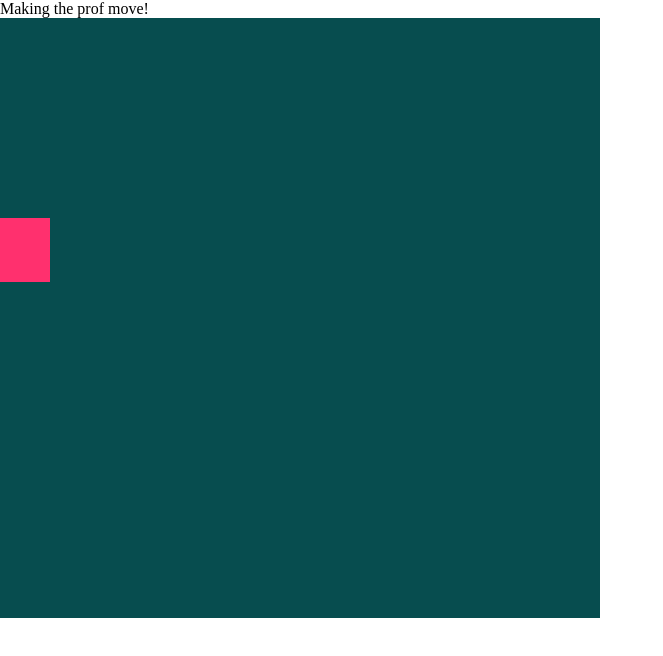
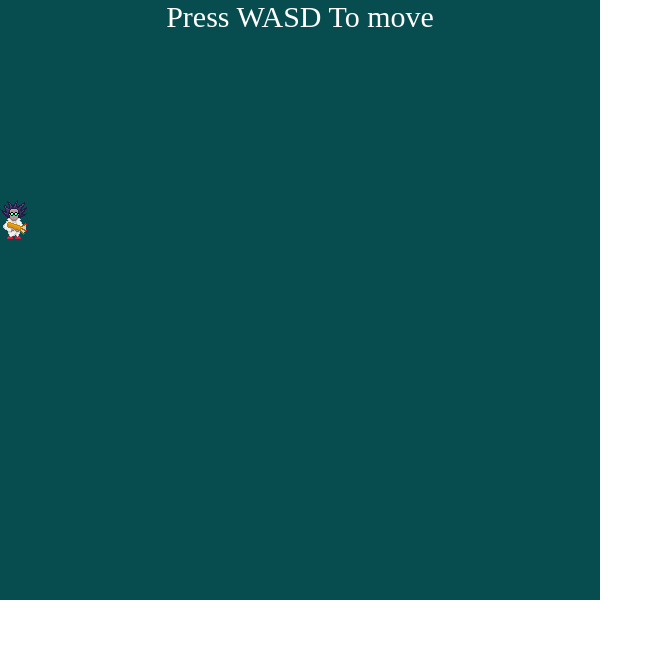
Before and after one commit to NiekRottier/Project-Pigeon, a plain HTML site: page w2/docs/index.html in a window 1280 px wide. Shown: the whole page, without its empty margins (0-663 px from the left). Drawn offline with Linux system fonts and the light colour scheme.

Commit message:
added tutorial
	modified:   w2/dev/game.ts
	modified:   w2/dev/prof.ts
	new file:   w2/dev/tutorial.ts
	modified:   w2/docs/css/style.css
	new file:   w2/docs/img/profWalkSprite.png
	modified:   w2/docs/index.html
	modified:   w2/docs/js/main.js
	modified:   w2/docs/js/main.js.map

```diff
--- a/w2/dev/prof.ts
+++ b/w2/dev/prof.ts
@@ -56,12 +56,10 @@ class Professor {
 
             case this.leftkey:
                 this.leftSpeed = 3
-                console.log(this.leftSpeed)
                 break
 
             case this.rightkey:
                 this.rightSpeed = 3
-                console.log(this.rightSpeed)
                 break
         }
     }
--- a/w2/docs/css/style.css
+++ b/w2/docs/css/style.css
@@ -5,25 +5,55 @@ body{
     padding: 0px;
 }
 game *{
-    position: absolute;
+    position: fixed;
     display: block;
     margin: 0px;
     padding: 0px;
     box-sizing: border-box;
     background-repeat: no-repeat;
+    width: 600px; height: 600px;
 }
+
+/* Player animation */
 professor{
+    position: absolute;
+    height: 50px;
+    width: 27px;
+
+    transform: scale(0.5);
+
+    background-image: url(../img/profWalkSprite.png);
+    animation: profWalk 500ms steps(3) infinite;
+}
+
+@keyframes profWalk {
+    from {
+        background-position: 0 0;
+    }
+    to {
+        background-position: -81px 0;
+    }
+}
+
+/*professor{
     background-image: url(../img/prof1.png);
     width: 50px;
     height: 64px;
     cursor: pointer
 }
+*/
 background{
     background-image: url(../img/background.png);
     width: 600px;
     height: 600px;
     background-repeat: no-repeat;
-    margin: none;
-    padding: none;
+    margin: 0px;
+    padding: 0px;
 
 }
+
+tutorial{
+    color: white;
+    text-align: center;
+    font-size: 30px;
+}
--- a/w2/docs/index.html
+++ b/w2/docs/index.html
@@ -3,7 +3,7 @@
 <head>
     <meta charset="UTF-8">
     <meta name="viewport" content="width=device-width, initial-scale=1.0">
-    <link rel="stylesheet" type="text/css" href="css/style.css"
+    <link rel="stylesheet" type="text/css" href="css/style.css">
     <title>Making the prof move!</title>
 </head>
 <body>
--- a/w2/docs/js/main.js
+++ b/w2/docs/js/main.js
@@ -1,7 +1,12 @@
 class Game {
     constructor() {
+        this.tutorialCounter = 0;
         console.log("Game was created!");
         this.professor = new Professor(0, 87, 83, 65, 68);
+        if (this.tutorialCounter == 0) {
+            this.tutorialCounter++;
+            this.tutorial = new Turorial();
+        }
         this.gameLoop();
     }
     gameLoop() {
@@ -44,18 +49,16 @@ class Professor {
     onKeyDown(e) {
         switch (e.keyCode) {
             case this.upkey:
-                this.upSpeed = 6;
+                this.upSpeed = 3;
                 break;
             case this.downkey:
-                this.downSpeed = 6;
+                this.downSpeed = 3;
                 break;
             case this.leftkey:
-                this.leftSpeed = 6;
-                console.log(this.leftSpeed);
+                this.leftSpeed = 3;
                 break;
             case this.rightkey:
-                this.rightSpeed = 6;
-                console.log(this.rightSpeed);
+                this.rightSpeed = 3;
                 break;
         }
     }
@@ -85,4 +88,24 @@ class Professor {
         this.professor.style.transform = `translate(${this.x}px, ${this.y}px)`;
     }
 }
+class Turorial {
+    constructor() {
+        this.createTutorial();
+        window.addEventListener("keydown", (e) => this.onKeyDown(e));
+    }
+    createTutorial() {
+        let gameElement = document.getElementsByTagName("game")[0];
+        this.tutorialElement = document.createElement("tutorial");
+        gameElement.appendChild(this.tutorialElement);
+        this.tutorialElement.innerHTML = "Press WASD To move";
+    }
+    onKeyDown(e) {
+        if (e.keyCode == 87 || e.keyCode == 83 || e.keyCode == 65 || e.keyCode == 68) {
+            setTimeout(() => this.removeTutorial(), 2000);
+        }
+    }
+    removeTutorial() {
+        this.tutorialElement.remove();
+    }
+}
 //# sourceMappingURL=main.js.map
```
Also changed, not shown: w2/dev/game.ts (+7 -0 lines), w2/dev/tutorial.ts (added, +27 -0 lines), w2/docs/img/profWalkSprite.png (added), 1 other file.
